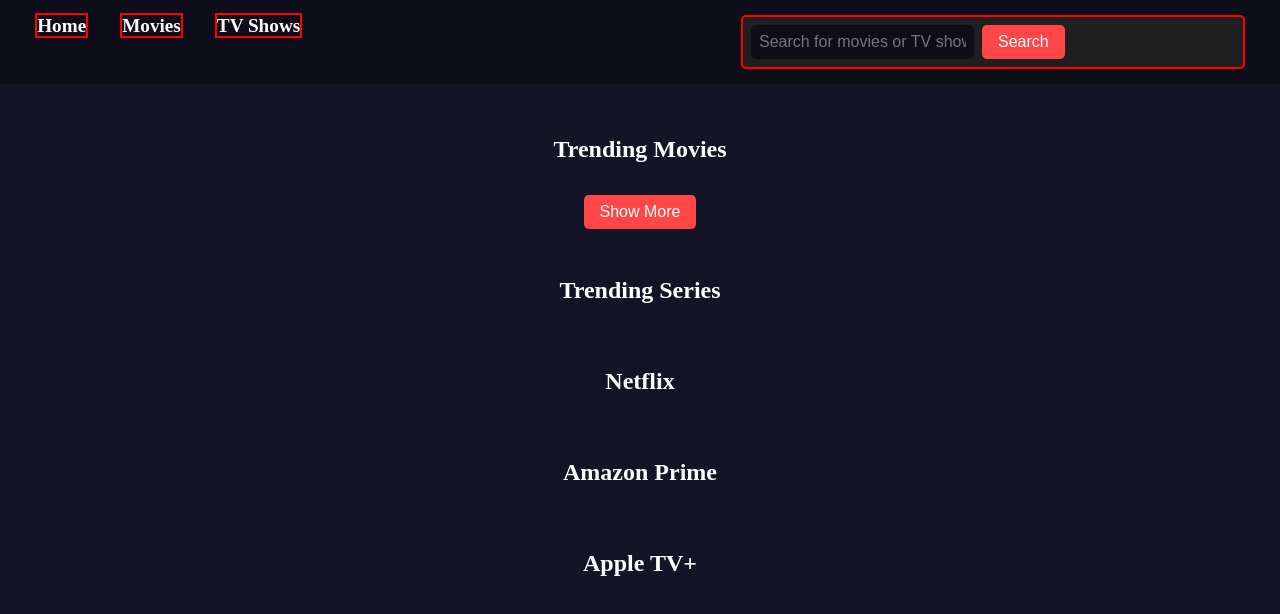
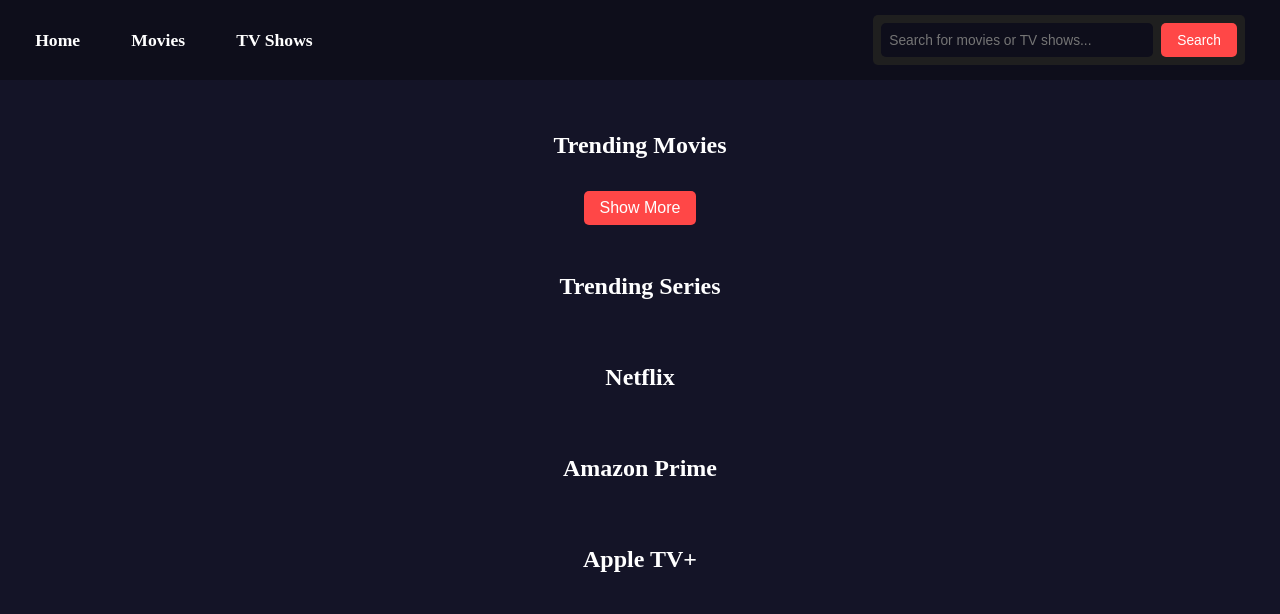
Before and after one commit to monsieurfeathers/streamhub, a plain HTML site: page index.html in a window 1280 px wide. Drawn offline with Linux system fonts and the light colour scheme; no server answers.

Commit message:
Changes to be committed: 	modified:   styles.css

```diff
--- a/styles.css
+++ b/styles.css
@@ -14,19 +14,22 @@
     list-style: none;
     display: flex;
     flex-direction: row;
-    gap: 2rem;
+    gap: 4vw;
     padding: 0 20px;
     margin: 12px;
     border: 2px #121212;
 }
 
+nav ul li {
+    padding: 1.8vh 0;
+}
+
 nav ul li a {
     text-decoration: none;
     color: white;
-    font-size: 1.2rem;
+    font-size: 1.1rem;
     font-weight: bold;
     transition: color 0.3s;
-    border: 2px solid red;
 }
 
 nav ul li a:hover {
@@ -41,8 +44,8 @@
     background-color: #1f1f1f;
     border-radius: 5px;
     padding: 0.5rem;
-    width: 40%;
-    border: 2px solid red;
+    max-width: 46%;
+    min-width: 24%;
   }
 
   .search-bar input {
@@ -51,8 +54,9 @@
     border-radius: 5px;
     background-color: #0e0e1b;
     color: white;
-    font-size: 1rem;
+    font-size: 0.86rem;
     outline: none;
+    width: 20vw;
   }
 
   .search-bar button {
@@ -61,7 +65,7 @@
     color: white;
     border: none;
     border-radius: 5px;
-    font-size: 1rem;
+    font-size: 0.86rem;
     cursor: pointer;
     margin-left: 0.5rem;
   }
```
